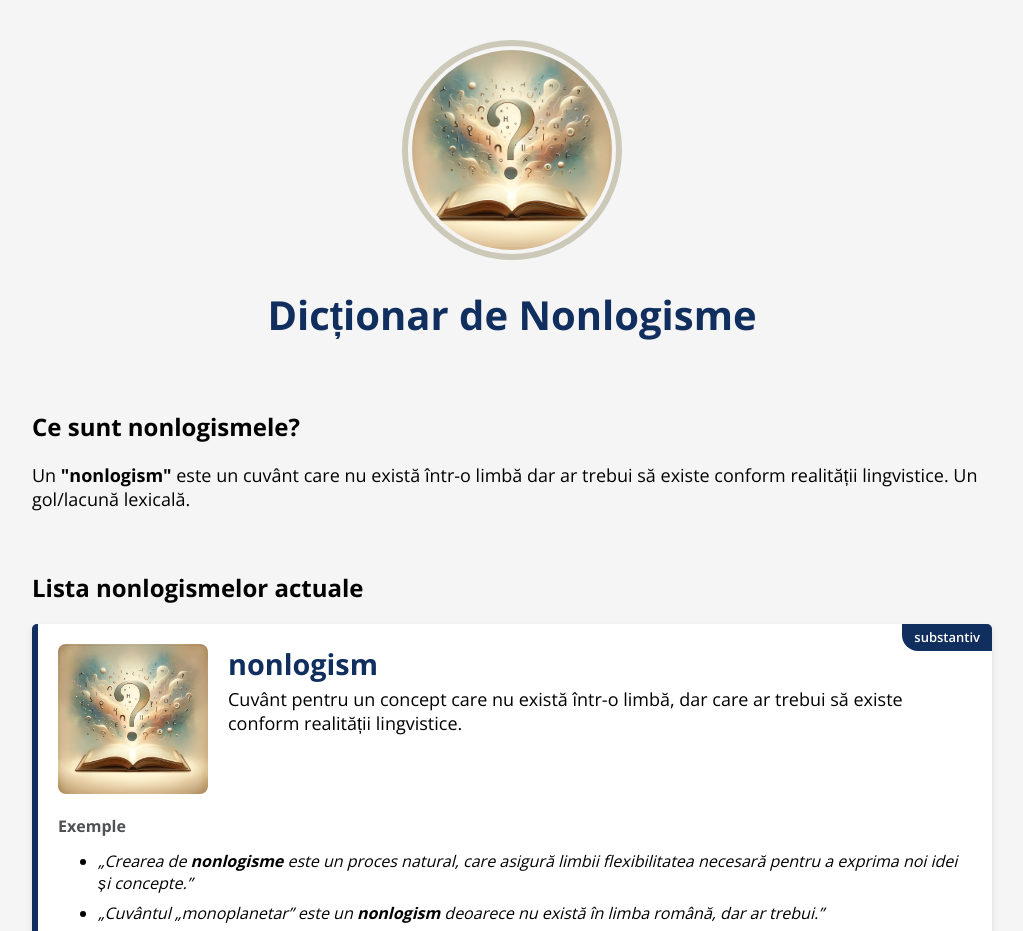
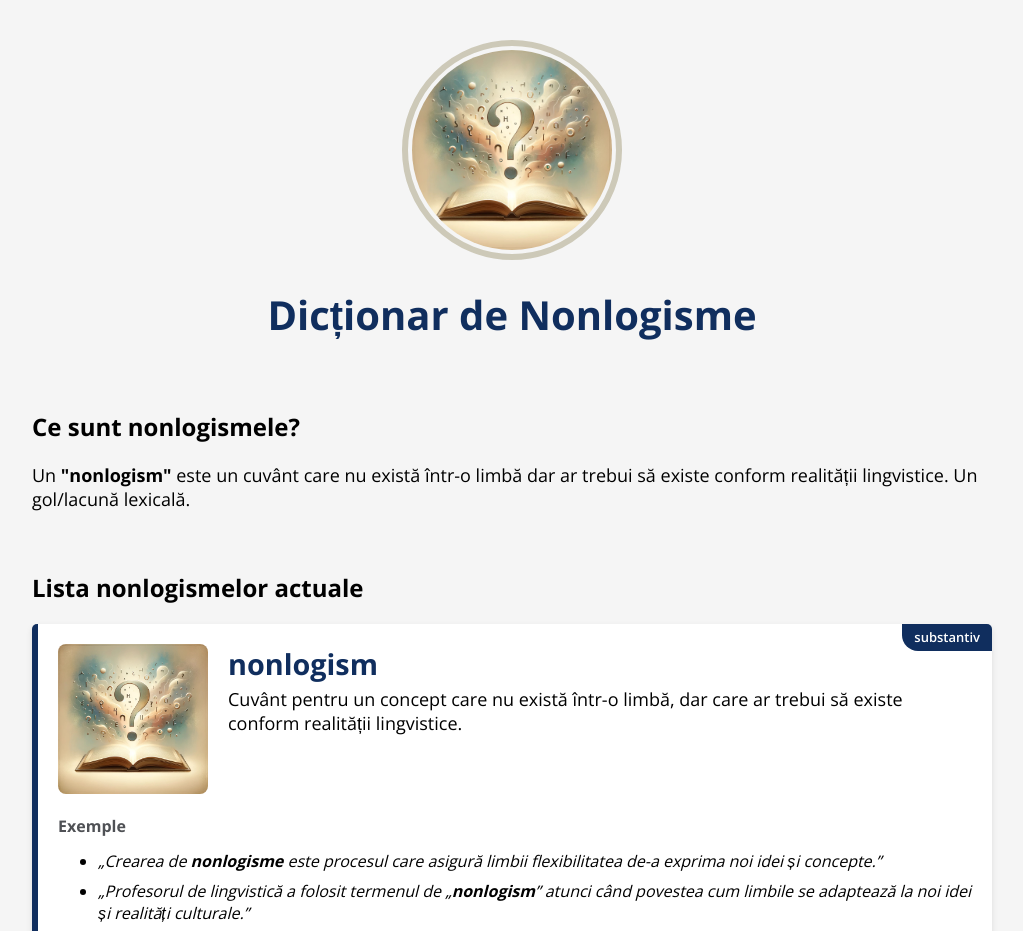
Before and after one commit to iuliuvisovan/nonlogisme, a React (Create React App) app: page / in a window 1280 px wide. Shown: the top 931 px of the page, without its empty margins (128-1151 px from the left). Built offline with nearby package versions, Linux system fonts and the light colour scheme.

Commit message:
Improve nonlogism examples

```diff
--- a/src/word-list.js
+++ b/src/word-list.js
@@ -6,8 +6,9 @@ const wordList = [
     partOfSpeechType: 'comun',
     definition: 'Cuvânt pentru un concept care nu există într-o limbă, dar care ar trebui să existe conform realității lingvistice.',
     examples: [
-      'Crearea de <b>nonlogisme</b> este un proces natural, care asigură limbii flexibilitatea necesară pentru a exprima noi idei și concepte.',
-      'Cuvântul „monoplanetar” este un <b>nonlogism</b> deoarece nu există în limba română, dar ar trebui.',
+      'Crearea de <b>nonlogisme</b> este procesul care asigură limbii flexibilitatea de-a exprima noi idei și concepte.',
+      'Profesorul de lingvistică a folosit termenul de „<b>nonlogism</b>” atunci când povestea cum limbile se adaptează la noi idei și realități culturale.',
+      'În timpul dezbaterii despre limbaj și evoluția sa, am introdus conceptul de „<b>nonlogism</b>” pentru a descrie cuvintele care nu există încă, dar care ar putea fi utile.',
     ],
     etymology: 'prin sudare (non + logism)',
   },
```
